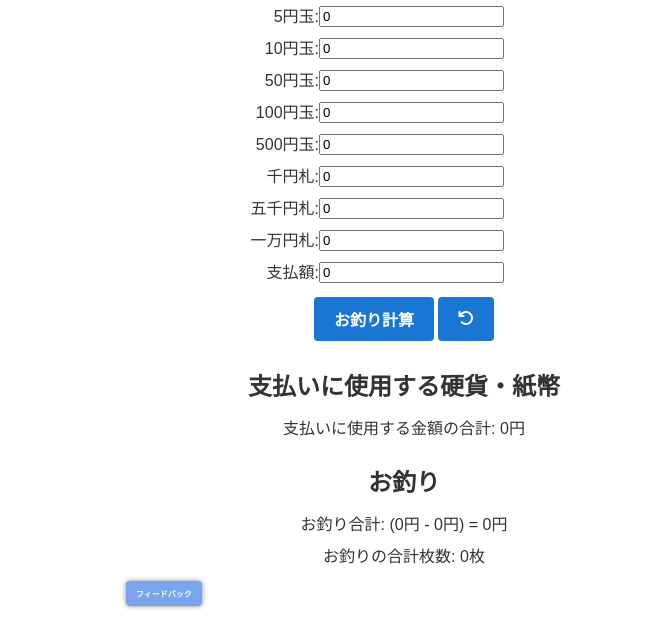
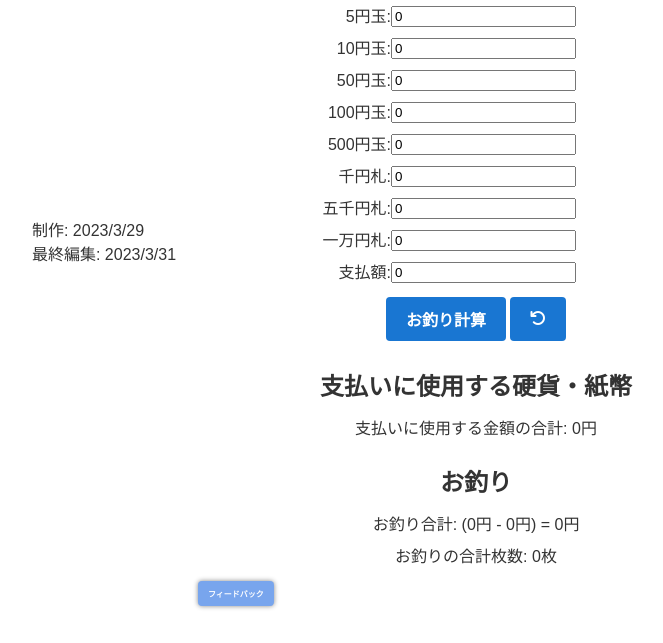
Before and after one commit to CLwebuser/cl-change-calculator-site, a plain HTML site: page index.html in a window 1280 px wide. Shown: the part 157-800 px from the top of the page, without its empty margins (236-899 px from the left). Drawn offline with Linux system fonts and the light colour scheme.

Commit message:
Update index.html

```diff
--- a/index.html
+++ b/index.html
@@ -16,6 +16,11 @@
 </head>
 <body>
     <body onload="calculateChange()">
+       <div id="dateInfo">
+    <span class="dateItem">制作: 2023/3/29</span>
+    <br>
+    <span class="dateItem">最終編集: 2023/3/31</span>
+</div>
         <div class="container">
     <h1>お釣り計算サイト</h1>
     <div class="input-container">
```
